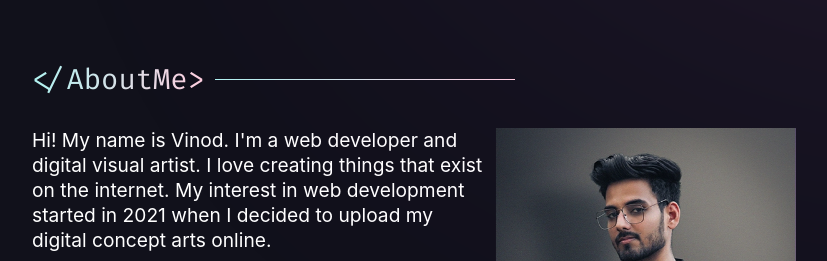
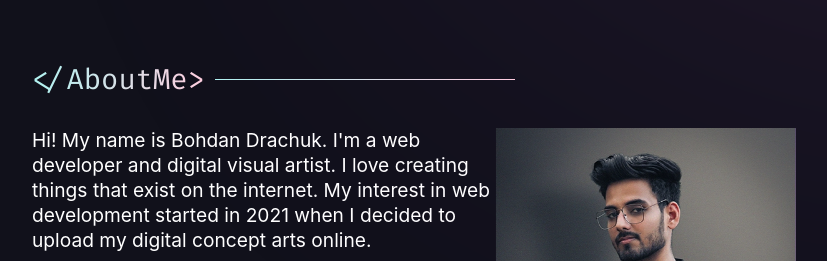
Before and after one commit to bohdan0329/bohdan0329.github.io, a plain HTML site: page index.html in a window 1280 px wide. Shown: the part 940-1201 px from the top of the page, without its empty margins (224-1051 px from the left). Drawn offline with nearby package versions, Linux system fonts and the light colour scheme; a web font is replaced by a local one.

Commit message:
made changes

```diff
--- a/index.html
+++ b/index.html
@@ -25,8 +25,8 @@
   <meta name="twitter:card" content="summary" />
   <meta name="twitter:title" content="Vinod Jangid | Portfolio" />
   <meta name="twitter:description"
-  content="Hi! My name is Vinod. I'm a web developer and digital visual artist. Visit and know about me & my projects/designs. I value simple content structure, clean design patterns, and thoughtful interactions." />
-  <title>Vinod Jangid | Portfolio</title>
+  content="Hi! My name is Bohdan. I'm a web developer and digital visual artist. Visit and know about me & my projects/designs. I value simple content structure, clean design patterns, and thoughtful interactions." />
+  <title>Bohdan Drachuk | Portfolio</title>
   <link rel="icon" type="image/x-icon" href="src/png/main-favicon.png" />
   <!-- aos cdn -->
   <link rel="stylesheet" href="https://unpkg.com/aos@next/dist/aos.css" />
@@ -244,7 +244,7 @@
         <div class="info-dp-section">
           <div class="about-info">
             <p tabindex="0">
-              Hi! My name is Vinod. I'm a web developer and digital visual artist. I love creating things that exist on the internet. My interest in web development started in 2021 when I decided to upload my digital concept arts online.
+              Hi! My name is Bohdan Drachuk. I'm a web developer and digital visual artist. I love creating things that exist on the internet. My interest in web development started in 2021 when I decided to upload my digital concept arts online.
             </p>
             <br />
             <p tabindex="0">
```
